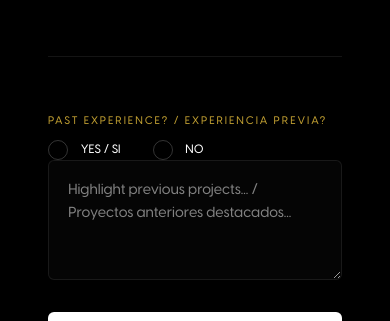
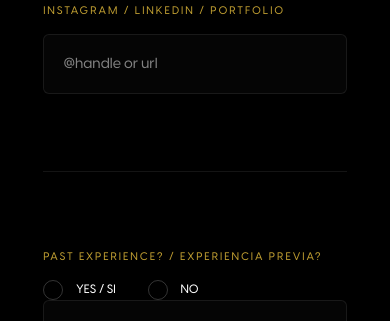
Before and after one commit to josmito93-debug/doral-fashion-week, a Next.js app: page /apply/designer in a window 390 px wide. Shown: the part 1247-1568 px from the top of the page. Built offline with nearby package versions, Linux system fonts and the light colour scheme.

Commit message:
style: increase form container padding and vertical spacing

```diff
--- a/src/app/globals.css
+++ b/src/app/globals.css
@@ -812,16 +812,16 @@ footer {
 /* Custom Portal & Form Styles for Dedicated Pages */
 .portal-container {
     width: 100%;
-    max-width: 850px;
+    max-width: 900px;
     margin: 0 auto;
-    padding: 4rem 0 !important;
+    padding: 5rem 2.5rem !important;
     position: relative;
     z-index: 10;
 }
 
 @media (max-width: 768px) {
     .portal-container {
-        padding: 2.5rem 1.5rem !important;
+        padding: 3rem 1.2rem !important;
     }
 }
 
@@ -859,7 +859,7 @@ footer {
     color: var(--accent);
     opacity: 0.9;
     text-transform: uppercase;
-    margin-bottom: 0.6rem;
+    margin-bottom: 0.85rem;
     display: block;
 }
 
@@ -890,13 +890,13 @@ footer {
 .form-grid {
     display: grid !important;
     grid-template-columns: repeat(2, 1fr) !important;
-    gap: 1.8rem !important;
+    gap: 2.4rem 2rem !important;
 }
 
 @media (max-width: 768px) {
     .form-grid {
         grid-template-columns: 1fr !important;
-        gap: 1.2rem !important;
+        gap: 1.8rem !important;
     }
 }
 
@@ -1187,8 +1187,8 @@ footer {
 
 /* Form Section Spacing (Luxury Editorial Layout) */
 .form-section-divider {
-    margin-top: 3.5rem !important;
-    padding-top: 3.5rem !important;
+    margin-top: 4.8rem !important;
+    padding-top: 4.8rem !important;
     border-top: 1px solid rgba(255, 255, 255, 0.08) !important;
 }
 
--- a/src/components/forms/ApplicationPortal.tsx
+++ b/src/components/forms/ApplicationPortal.tsx
@@ -227,7 +227,7 @@ export const ApplicationPortal = ({ defaultRole: initialRole, onClose, isStandal
                 </div>
 
                 <h4 className="text-xl brand-text uppercase mb-8 underline underline-offset-8 text-accent font-bold">Step 02: Candidate Data</h4>
-                <form className="space-y-6" onSubmit={(e) => { e.preventDefault(); handleNext(); }}>
+                <form className="space-y-10" onSubmit={(e) => { e.preventDefault(); handleNext(); }}>
                   <div className="form-grid">
                     <div className="flex flex-col">
                       <label className="form-label">Full Name / Nombre Completo</label>
@@ -342,7 +342,7 @@ export const ApplicationPortal = ({ defaultRole: initialRole, onClose, isStandal
                   </div>
 
                   {role === 'model' && (
-                    <div className="space-y-6 form-section-divider">
+                    <div className="space-y-10 form-section-divider">
                       <h5 className="brand-text text-xl text-accent font-bold">Measurements & Profile</h5>
                       <div className="grid grid-cols-2 md:grid-cols-4 gap-4">
                         {[
--- a/src/components/forms/SignatureSection.tsx
+++ b/src/components/forms/SignatureSection.tsx
@@ -88,8 +88,8 @@ export const SignatureSection = ({ role, formData, onComplete }: SignatureSectio
   }
 
   return (
-    <div className="w-full">
-      <div className="flex justify-between items-start mb-8 gap-4">
+    <div className="w-full space-y-10">
+      <div className="flex justify-between items-start gap-4">
         <div>
           <h4 className="text-xl brand-text uppercase underline underline-offset-8 text-accent font-bold">Step 03: Legal Binding</h4>
           <p className="camera-hud-text mt-4">Candidate Class: {role}</p>
```
